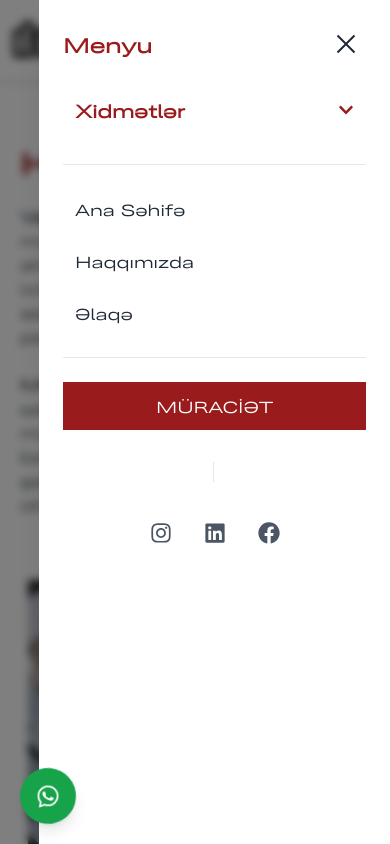
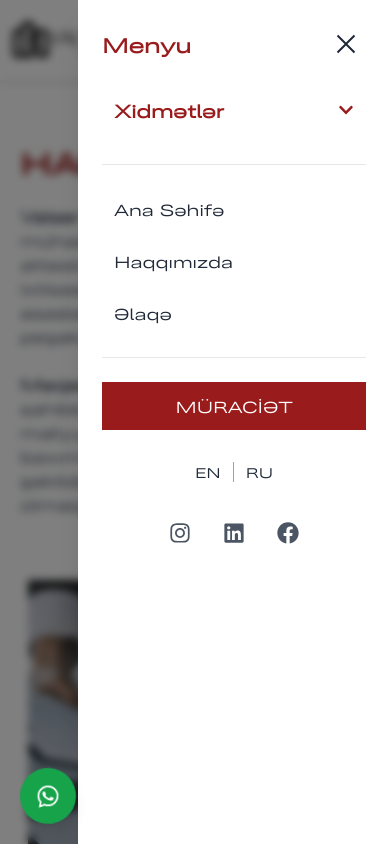
Before and after one commit to muradbalayev/Valser, a React (Vite) app: page /about in a window 390 px wide. Both pictures are taken after a click on the button "Open main menu". Shown: the top 844 px of the page. Built offline with nearby package versions, Linux system fonts and the light colour scheme.

Commit message:
translations added

```diff
--- a/src/layouts/Navbar/Navbar.jsx
+++ b/src/layouts/Navbar/Navbar.jsx
@@ -375,11 +375,11 @@ export default function Navbar() {
           <AnimatePresence>
             {isMenuOpen && (
               <motion.div
-                className="fixed top-[0px] right-0 bottom-0 w-[90%] max-w-sm bg-white dark:bg-gray-900 shadow-xl z-[60] md:hidden overflow-y-auto"
+                className="fixed top-[0px] right-0 bottom-0 w-[80%]  bg-white dark:bg-gray-900 shadow-xl z-[60] md:hidden overflow-y-auto"
                 initial={{ x: "100%" }}
                 animate={{ x: 0 }}
                 exit={{ x: "100%" }}
-                transition={{ type: "spring", damping: 30, stiffness: 300 }}
+                transition={{ ease: [0.25, 1, 0.5, 1], duration: 1 }}
               >
                 <div className="p-6">
                   <div className="flex justify-between items-center mb-6">
@@ -487,12 +487,12 @@ export default function Navbar() {
                       </button>
                     </motion.div>
                     <div
-              className="lang-switcher mx-auto flex justify-center xl:min-w-[100px] p-2 hover:bg-red-800 backdrop-blur-sm "
+              className="lang-switcher mx-auto flex justify-center xl:min-w-[100px] p-2 backdrop-blur-sm "
             >
               {filteredLanguages.map((lang) => (
                 <button
                   key={lang.code}
-                  className={`text-white xl:text-sm text-sm font-medium xl:px-2 px-1 first:border-e hover:text-green transition-colors`}
+                  className={`xl:text-sm text-sm font-medium px-3 first:border-e border-gray-400 transition-colors`}
                   onClick={() => handleLanguageChange(lang.code)}
                 >
                   {lang.label}
--- a/src/translations.json
+++ b/src/translations.json
@@ -251,6 +251,10 @@
     "attestation-desc-1": "Согласно решению Кабинета Министров Азербайджанской Республики от 6 марта 2000 года и статьей 64.1 Трудового Кодекса, аттестация рабочих мест должна проводиться не реже одного раза в 5 лет на всех предприятиях и организациях - независимо от их формы собственности и организационно-правовой формы.",
     "attestation-desc-2": "Согласно статье 192.2 КоАП, работодатели, не реализующие этот процесс, несут ответственность и могут быть оштрафованы.",
     "attestation-desc-3": "ООО Valser проводит сертификацию в соответствии с техническими регламентами и поддерживает предприятия в выполнении всех законодательных и технических требований в области охраны труда.",
+    "attestasion-tag-1": "Загрязнители воздуха",
+    "attestasion-tag-2": "Химические и биологические риски",
+    "attestasion-tag-3": "Физические риски (воздух, радиация, вибрация, и т.д.)",
+    "attestasion-tag-4": "Экономические риски",
     "more": "Подробнее",
     "navigation": "Навигация",
     "social-media": "Социальные сети",
```
